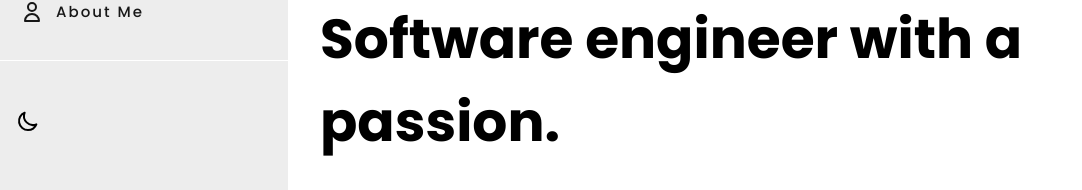
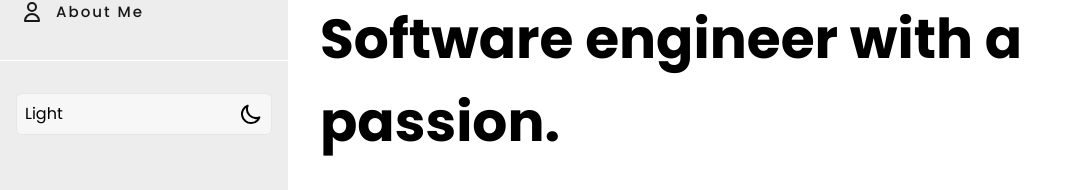
Before and after one commit to SebastianCCC/portfolioapp, a Next.js app: page / in a window 1280 px wide. Shown: the part 322-512 px from the top of the page, without its empty margins (0-1082 px from the left). Built offline with nearby package versions, Linux system fonts and the light colour scheme; no server answers; the database is empty.

Commit message:
change design of desktop dark/light view

```diff
--- a/components/Header/SideNavBar.js
+++ b/components/Header/SideNavBar.js
@@ -69,7 +69,7 @@ const SideNavBar = () => {
             })}
           </ul>
         </nav>
-        <div className={`m-4`}>
+        <div className={`mx-4`}>
           <ThemeSwitch />
         </div>
       </div>
--- a/components/Theme/index.js
+++ b/components/Theme/index.js
@@ -4,18 +4,17 @@ import { SunIcon, MoonIcon } from './images'
 
 const ThemeSwitch = () => {
   const { resolvedTheme, setTheme } = useTheme()
+  const isDark = resolvedTheme === 'dark'
 
   return (
-    <>
-      <motion.button
-        onClick={() => setTheme(resolvedTheme === 'dark' ? 'light' : 'dark')}
-        className="xl:dark:text-sec_addition xl:dark:hover:text-white"
-      >
-        <motion.div animate={resolvedTheme === 'dark' ? { rotate: 360 } : { rotate: 0 }}>
-          {resolvedTheme !== 'dark' ? <MoonIcon /> : <SunIcon />}
+    <motion.button
+     onClick={() => setTheme(resolvedTheme === 'dark' ? 'light' : 'dark')}
+     className='w-full sm:scale-90 xl:scale-100 sm:bg-projectview/80 sm:dark:bg-tertiary/25 xl:dark:bg-additional flex items-center justify-between sm:p-2 rounded-md sm:dark:border-white/25 sm:border'>
+      <p className='hidden sm:block mr-2'>{isDark ? 'Dark' : 'Light'}</p>
+        <motion.div animate={isDark ? { rotate: 360 } : { rotate: 0 }}>
+          {!isDark ? <MoonIcon /> : <SunIcon />}
         </motion.div>
-      </motion.button>
-    </>
+    </motion.button>
   )
 }
 
```
